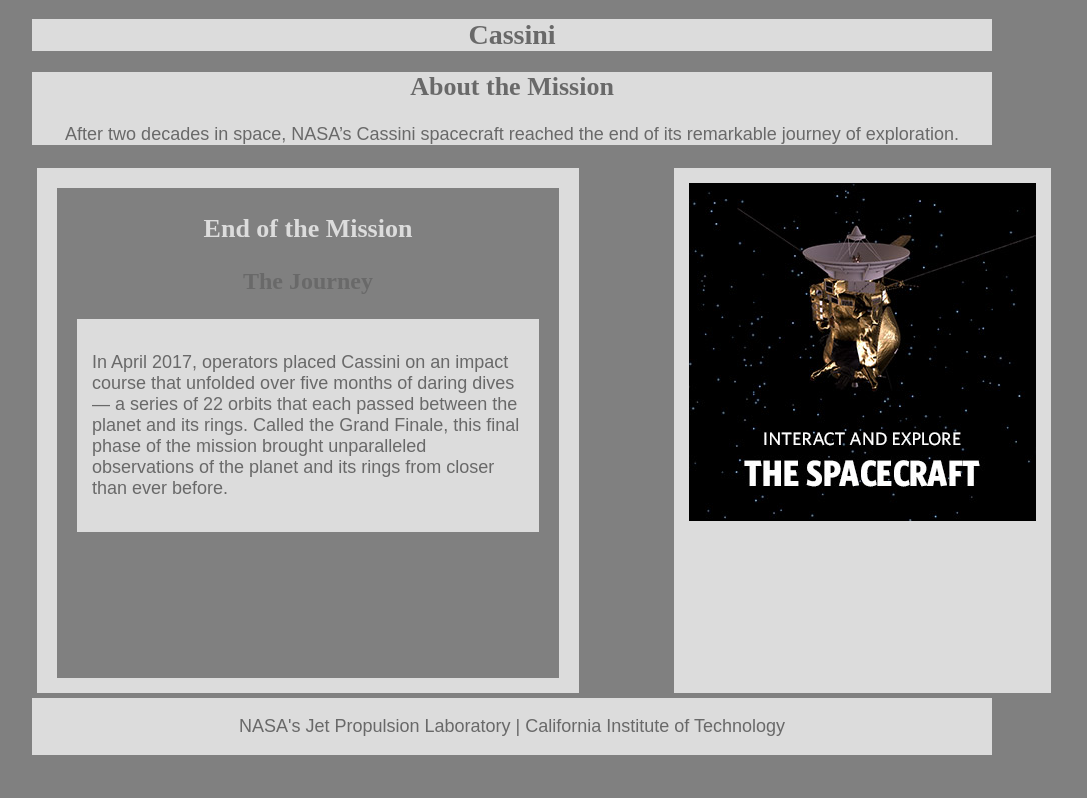
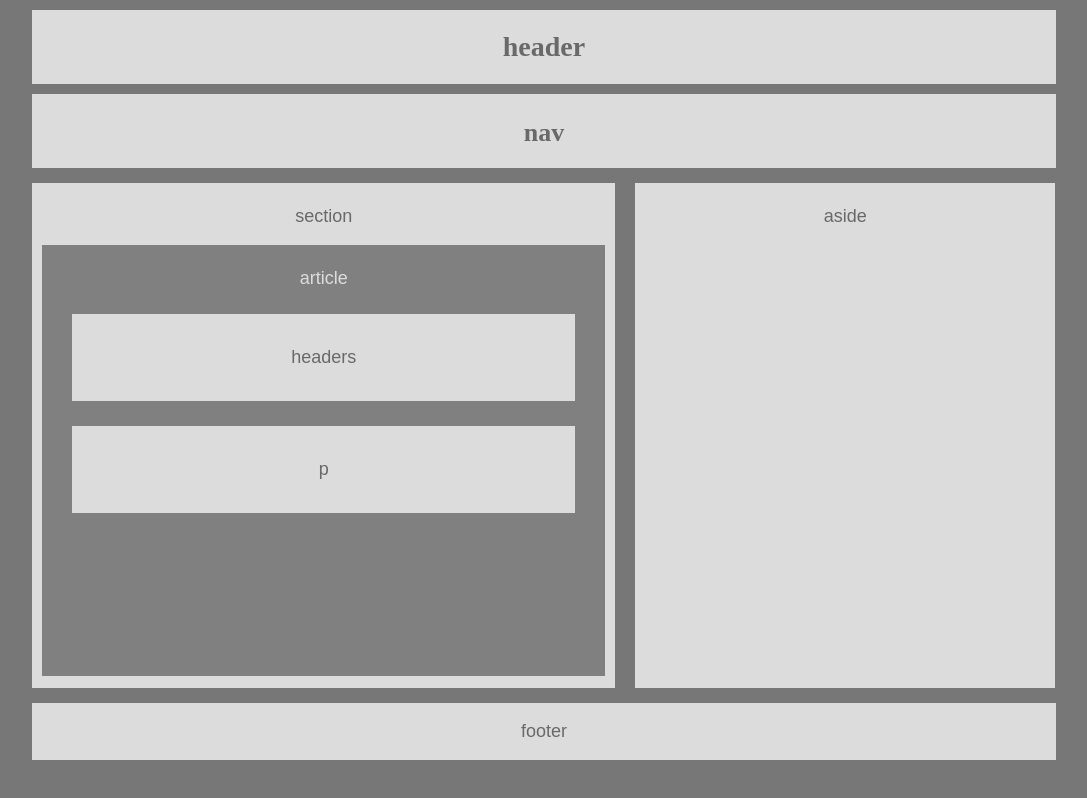
Before and after one commit to jtzintzun/HW-Wireframe, a plain HTML site: page index.html in a window 1280 px wide. Shown: the whole page, without its empty margins (96-1183 px from the left). Drawn offline with Linux system fonts and the light colour scheme.

Commit message:
final version

```diff
--- a/style.css
+++ b/assets/style.css
@@ -1,5 +1,5 @@
 .container {
-  background-color: #808080;
+  background-color: #777;
   width: 1024px;
   margin: 0 auto;
 }
@@ -14,68 +14,77 @@ body {
 
 header {
   color: #696969;
-  width: 960px;
+  width: 100%;
+  height: 70px;
+  padding-top: 2px;
+  padding-bottom: 2px;
+  margin-top: 10px;
   background: #DCDCDC
 }
 
 .nav {
   color: #696969;
-  width: 960px;
+  width: 100%;
+  height: 70px;
+  padding-top: 2px;
+  padding-bottom: 2px;
+  margin-bottom: 15px;
+  margin-top: 10px;
   background: #DCDCDC
 }
 
-.section_a {
+.section {
   color: #696969;
-  padding: 15px;
-  margin: 5px;
+  padding: 5px;
+  margin: 0px;
   float: left;
-  width: 50%;
+  width: 56%;
   height: 495px;
   background: #DCDCDC
 }
 
 .aside {
   color: #696969;
-  padding: 15px;
-  margin: 5px;
-  float: right;
-  width: auto;
+  padding: 5px;
+  margin-bottom: 15px;
+  margin-left: 20px;
+  float: left;
+  width: 40%;
   height: 495px;
   background: #DCDCDC
 }
 
 .article {
   width: auto;
-  height: 480px;
+  height: 85%;
   padding: 5px;
   margin: 5px;
+  clear: both;
   background-color: #808080
 }
 
-.Headers {
+.headers {
+  clear: both;
   width: auto;
-  padding: 25px;
+  padding: 15px;
   margin: 25px;
   background-color: #DCDCDC
 }
 
-.Paragraph {
+.paragraph {
+  clear: both;
   width: auto;
   padding: 15px;
-  margin: 15px;
+  margin: 25px;
   background-color: #DCDCDC
 }
 
 footer {
   color: #696969;
-  width: 960px;
+  width: 100%;
   float: left;
   background: #DCDCDC
 }
-
-/*.clear
-Your text elements: h1, p, etc.
-*/
 
 h1 {
   color: #696969;
@@ -116,3 +125,9 @@ p {
 .InvheadersColor {
   color: #DCDCDC;
 }
+
+.clearfix::after {
+  content: "";
+  display: block;
+  clear: both;
+}
--- a/index.html
+++ b/index.html
@@ -3,53 +3,68 @@
 
 <head>
   <title>Cassini</title>
-  <link href="style.css" type="text/css" rel="stylesheet">
+  <link href="assets/style.css" type="text/css" rel="stylesheet">
   <meta charset="UTF-8">
 </head>
 
 <body class="container">
+
   <header>
-    <h1>Cassini</h1>
+    <h1>header</h1>
   </header>
 
-  <section class="nav">
+  <div class="nav">
 
-    <h2>About the Mission</h2>
-    <p class="center">After two decades in space, NASA’s Cassini spacecraft reached the end of its remarkable journey of exploration.</p>
+    <h2>nav</h2>
 
-  </section>
+  </div>
+  <section>
+    <div class="section center">
+      <p>section</p>
 
-  <section class="aside">
+      <div class="article">
+        <p class="InvheadersColor">article</p>
 
-    <img src="download.jpeg" alt="Cassini"/>
+              <div class="headers">
+                <p>headers</p>
+              </div>
 
-  </section>
+              <div class="paragraph">
+                <p>p</p>
+              </div>
+      </div>
 
-  <section class="section_a">
-
-    <div class="article">
-
+      <!--
       <h2 class="InvheadersColor">End of the Mission</h2>
 
-      <div class="headers">
 
-        <h3>The Journey</h3>
+
+      <h3>The Journey</h3>
 
       </div>
       <div class="Paragraph">
         <p>In April 2017, operators placed Cassini on an impact course that unfolded over five months of daring dives — a series of 22 orbits that each passed between the planet and its rings. Called the Grand Finale, this final phase of the mission brought
           unparalleled observations of the planet and its rings from closer than ever before.</p>
 
-      </div>
+
+  <div/> -->
+
+    </div>
+    <div class="aside center">
+      <p>aside</p>
+
     </div>
   </section>
 
 
-  <footer>
 
-    <p class="center">NASA's Jet Propulsion Laboratory | California Institute of Technology</p>
+  <footer class=".clearfix">
+
+    <p class="center">footer
+      <p>
 
   </footer>
+
 
 </body>
 
```
Also changed, not shown: assets/download.jpeg (renamed from download.jpeg), 3 other files.
